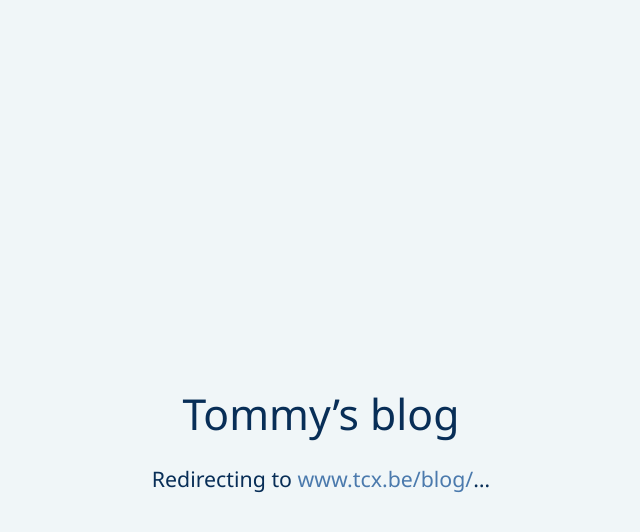
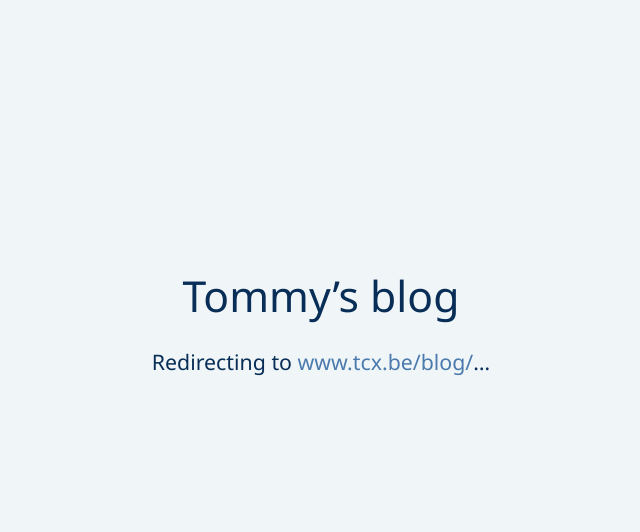
Before and after one commit to tommy-carlier/blog.tcx.be, a Jekyll site: the page built from index.html, in a window 1280 px wide. Shown: the top 532 px of the page, without its empty margins (319-959 px from the left). Built offline with Jekyll 4.4.1, drawn with Linux system fonts in a browser that asks for light colours.

Commit message:
Tweaked layout of <main>

```diff
--- a/_includes/style.css
+++ b/_includes/style.css
@@ -1,7 +1,7 @@
 html{display:table; width:100%; height:100%;
   background:#F0F6F8; color:#082E57; font:normal 16pt/150% "Segoe UI",Avenir,Tahoma,sans-serif}
 body{display:table-cell; vertical-align:middle}
-main{display:block; margin:0 auto; max-width:40em; padding:2em 1em; text-align:center}
+main{display:block; margin:0 auto 20%; max-width:40em; text-align:center}
 a{text-decoration:none; color:#4B7AAD; border-bottom:solid 1px rgba(138, 179, 223, 0);
   transition:color 0.3s ease,border-color 0.9s ease}
 a:hover,a:focus{color:#8AB3DF; border-color:rgba(138, 179, 223, 0.75)}
```
